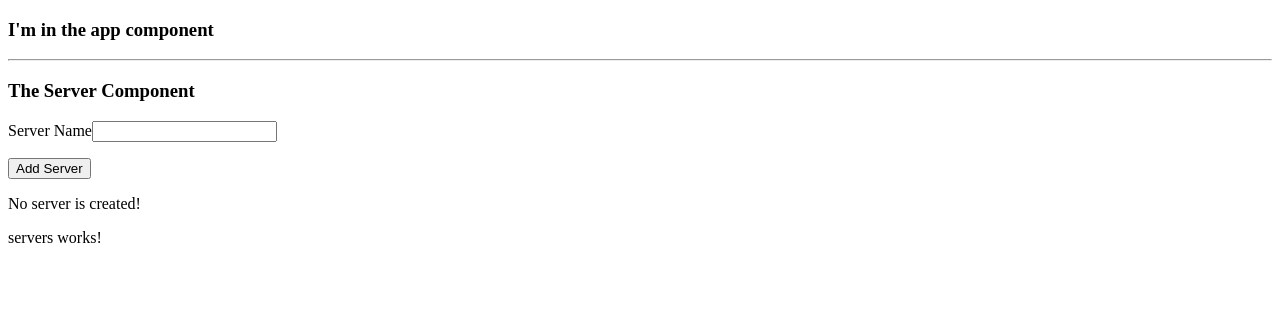
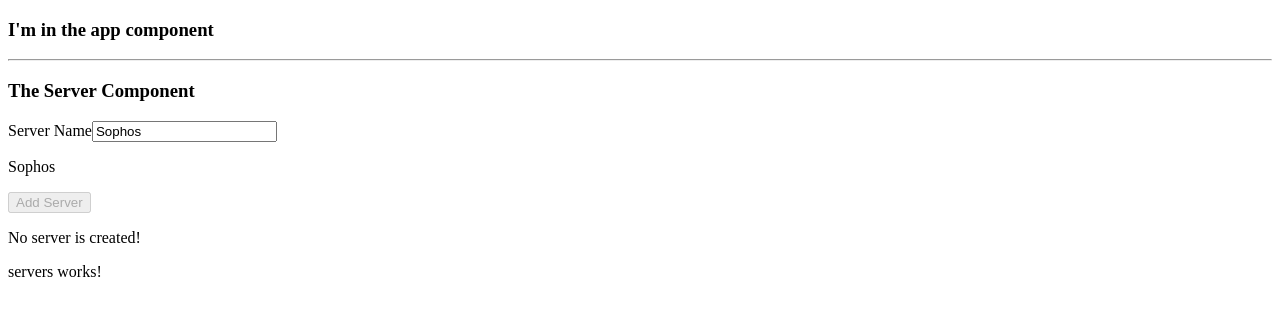
Before and after one commit to karammm/AugularBundle, an Angular app: page / in a window 1280 px wide. Shown: the top 316 px of the page. Built offline with nearby package versions, Linux system fonts and the light colour scheme.

Commit message:
two-way data binding

```diff
--- a/src/app/servers/servers.component.html
+++ b/src/app/servers/servers.component.html
@@ -1,8 +1,15 @@
 <label>Server Name</label>
+<!-- this is event binding approach -->
+<!-- <input
+    type="text"
+    class="form-control"
+    (input)="onUpdateServerName($event)">
+    <p>{{serverName}}</p> -->
+<!-- this is two way data binding approach -->
 <input
     type="text"
     class="form-control"
-    (input)="onUpdateServerName($event)">
+    [(ngModel)]="serverName">
     <p>{{serverName}}</p>
 <button
     class="btn btn-primary"
--- a/src/app/servers/servers.component.ts
+++ b/src/app/servers/servers.component.ts
@@ -11,12 +11,12 @@ import { Component, OnInit } from '@angular/core';
 export class ServersComponent implements OnInit {
   allowNewServers=false;
   serverCreationStatus='No server is created!';
-  serverName='';
+  serverName='Sophos';
   constructor() {
     //it is nothing but a method runs at the point of time component is created by angular
-    setTimeout(()=>{
-      this.allowNewServers=true;
-    },2000);
+    // setTimeout(()=>{
+    //   this.allowNewServers=true;
+    // },2000);
   }
 
   ngOnInit(): void {
```
